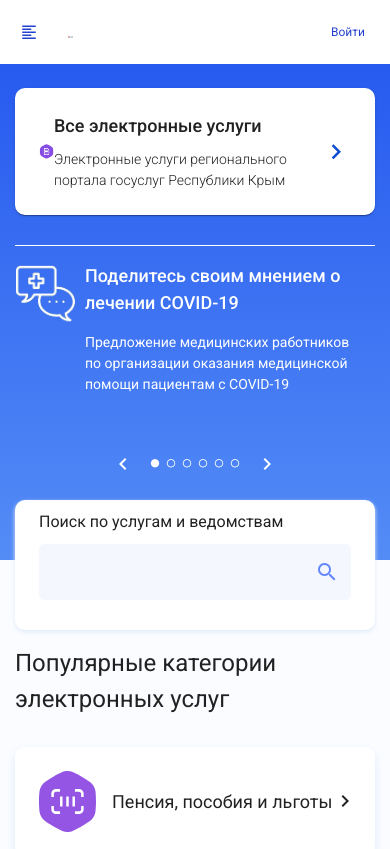
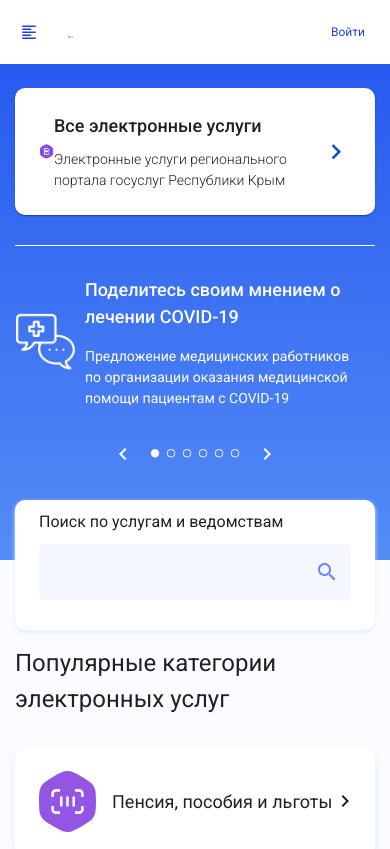
Before and after one commit to Intmas/Pgu, a Vue app: page / in a window 390 px wide. Shown: the top 849 px of the page. Built offline with nearby package versions, Linux system fonts and the light colour scheme.

Commit message:
minor edits

```diff
--- a/src/components/FooterPgu.vue
+++ b/src/components/FooterPgu.vue
@@ -63,6 +63,10 @@ export default {
   grid-column:  1 / 6;
 }
 
+.left-footer > * {
+  margin: 10px;
+}
+
 .center-footer{
   grid-column: 6 / 10;
 }
--- a/src/pages/StartPage.vue
+++ b/src/pages/StartPage.vue
@@ -35,7 +35,7 @@
                       class="window"
                   >
                     <div>
-                      <v-img :src="item.src" class="pt-1" width="60"></v-img>
+                      <v-img :src="item.src" width="60"></v-img>
                     </div>
                     <div class="window-text">
                       <h2>{{ item.title }}</h2>
@@ -48,7 +48,10 @@
               <v-card-actions>
                 <div class="window-action">
                   <v-btn icon="mdi-chevron-left" @click="prev"></v-btn>
-                  <v-item-group v-model="windowCurr">
+                  <v-item-group
+                      v-model="windowCurr"
+                      mandatory
+                  >
                     <v-item
                         v-for="n in mainCarousel.length"
                         :key="`btn-${n}`"
@@ -742,10 +745,10 @@ h2 {
 
   .window {
     padding-right: 16px;
-    min-height: 150px;
-    align-items: center !important;
+    min-height: 160px;
+    margin-top: auto;
+
   }
-
 
   .window-text {
     padding: 0 0 0 10px;
@@ -814,13 +817,5 @@ h2 {
   }
 }
 
-@media screen and (max-width: 500px) {
-  .window {
-    padding-right: 16px;
-    min-height: 170px;
-    align-items: start !important;
-  }
-
-}
 
 </style>
```
